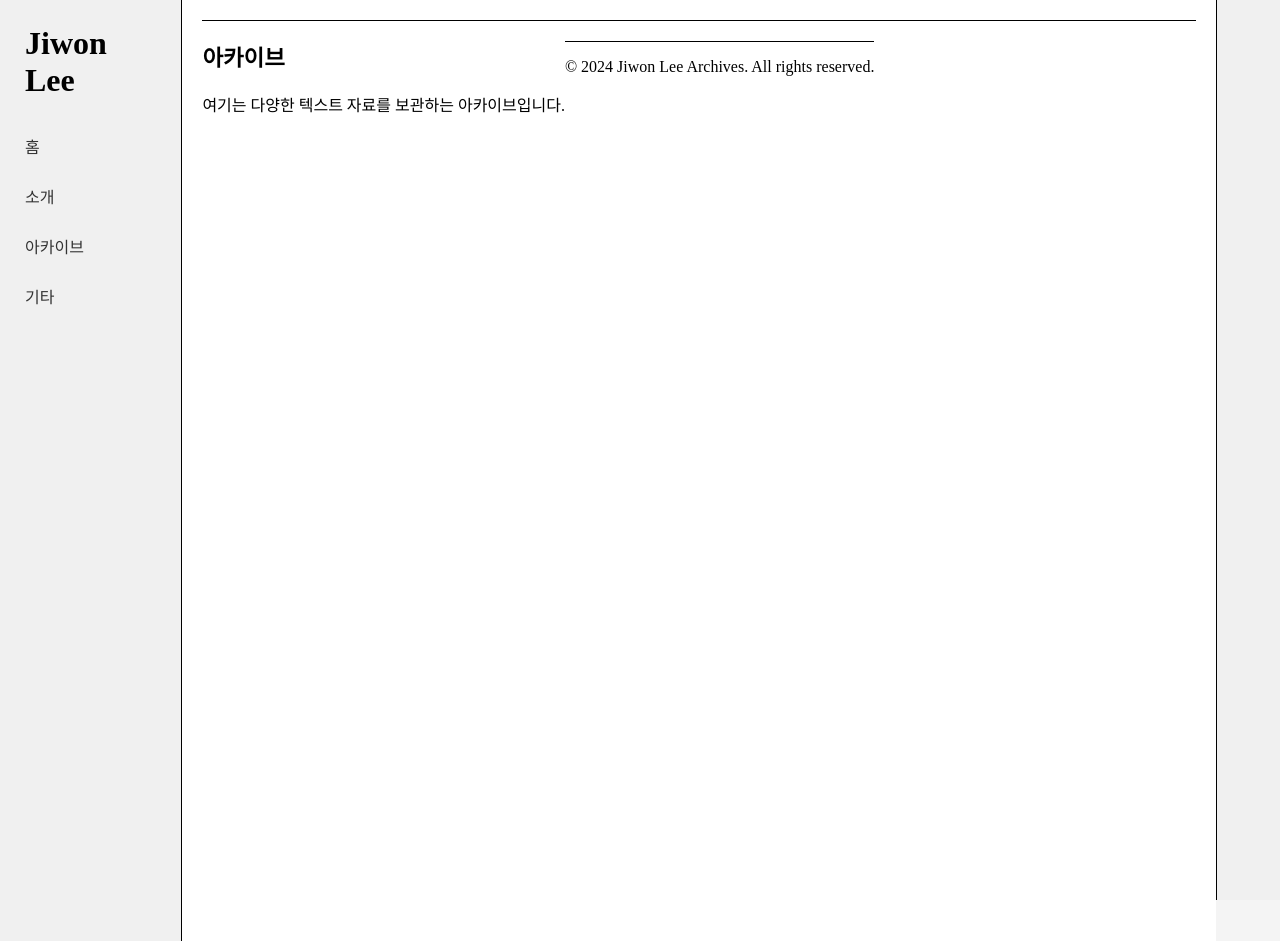
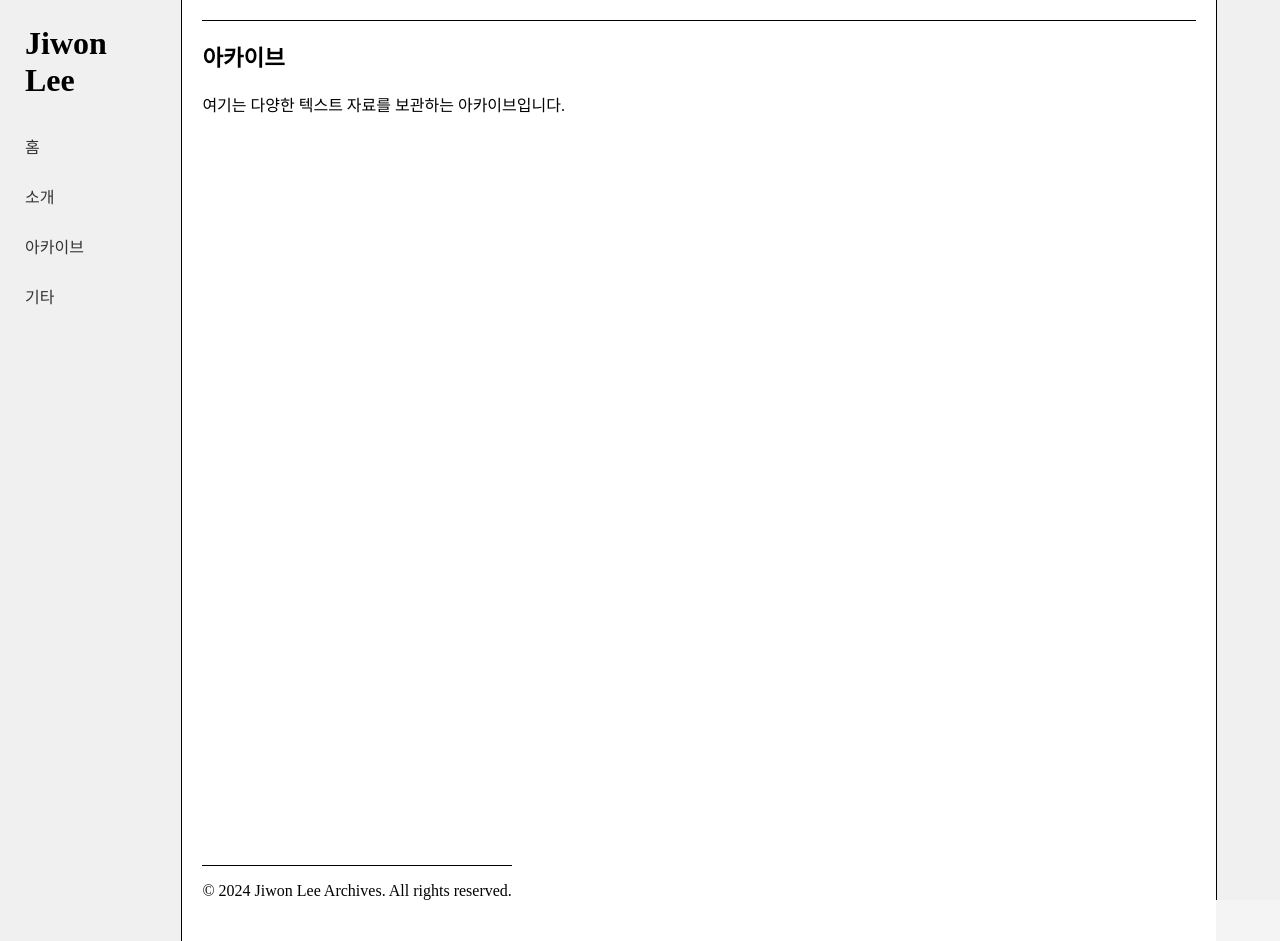
Before and after one commit to LfayeJ/archives, a Jekyll site: the page built from index.html, in a window 1280 px wide. Built offline with Jekyll 4.4.1, drawn with Linux system fonts in a browser that asks for light colours; some web fonts are replaced.

Commit message:
Update styles.css

```diff
--- a/assets/css/styles.css
+++ b/assets/css/styles.css
@@ -200,6 +200,7 @@ footer {
   border-top: 1px solid var(--border-color);
   margin-top: 20px;
   text-align: center;
+  position: fixed; bottom: 0;
 }
 
 /* 태블릿 및 그 이하 */
```
